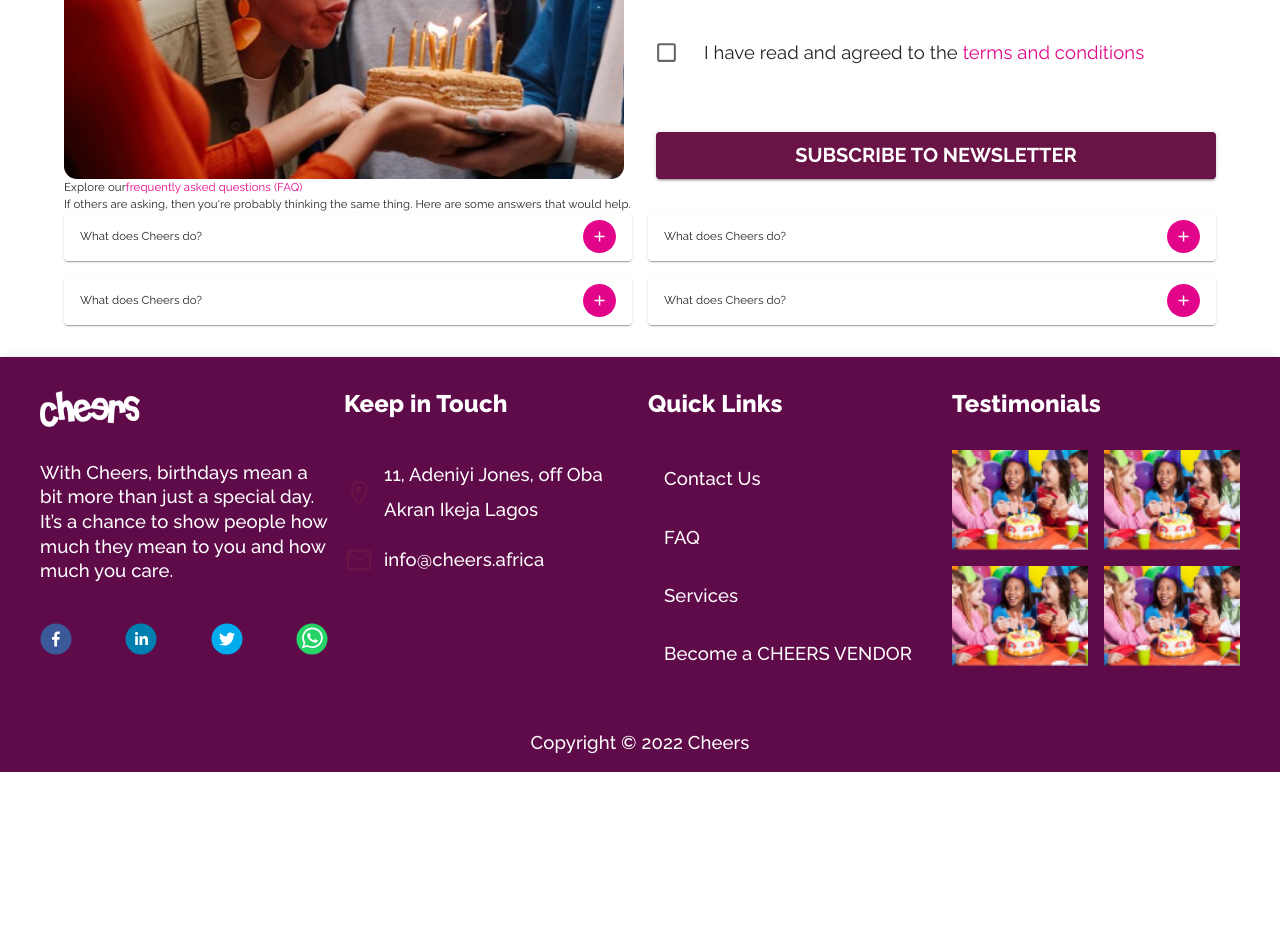
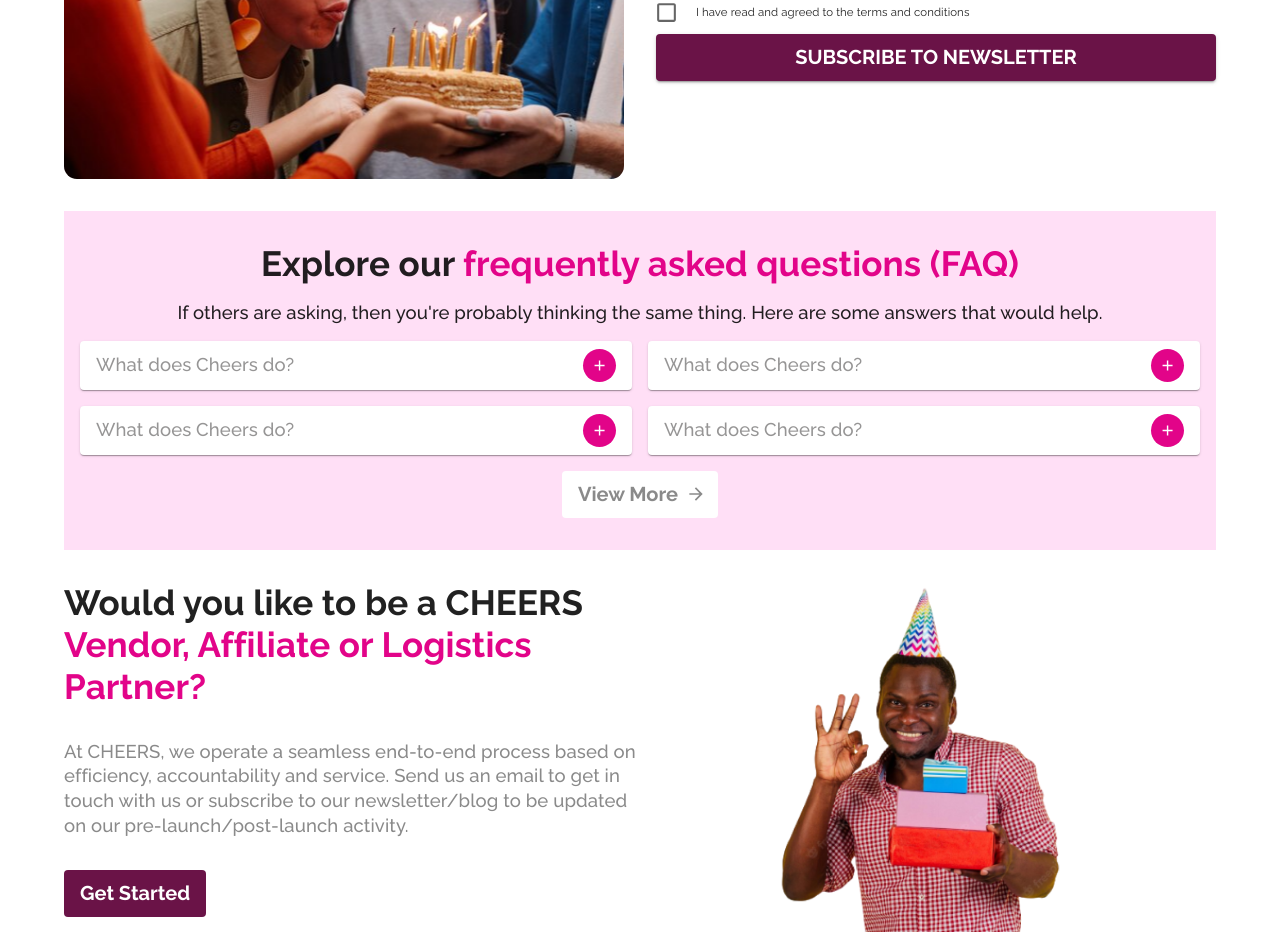
Before and after one commit to isiakaabd/cheers-website, a React (Vite) app: page / in a window 1280 px wide. Shown: the part 3320-4272 px from the top of the page. Before the commit the page ends 4092 px from the top, so only its background shows below. Built offline with nearby package versions, Linux system fonts and the light colour scheme.

Commit message:
added faq page

```diff
--- a/src/assets/index.jsx
+++ b/src/assets/index.jsx
@@ -10,6 +10,7 @@
 import home05 from "./images/home05.png";
 import home06 from "./images/home06.png";
 import home09 from "./images/home09.png";
+import home10 from "./images/home10.png";
 import appstore from "./images/appstore.png";
 import googleplay from "./images/googleplay.png";
 export {
@@ -21,6 +22,7 @@
   home05,
   home03,
   home09,
+  home10,
   home04,
   annoucement,
   googleplay,
--- a/src/pages/FAQ.jsx
+++ b/src/pages/FAQ.jsx
@@ -1,7 +1,84 @@
+import { Grid, Button, Typography } from "@mui/material";
 import React from "react";
+import Accordions from "./components/Accordions";
+import { Form, Formik } from "formik/dist";
+import FormikControl from "../validation/FormikControl";
+import { ArrowForward } from "@mui/icons-material";
 
 const FAQ = () => {
-  return <div>FAQ</div>;
+  const cc = Array(10)
+    .fill(undefined)
+    .map((item, idx) => {
+      return {
+        topic: "What does Cheers do?",
+        summary:
+          "Nulla facilisi. Phasellus sollicitudin nulla et quam mattis feugiat.    Aliquam eget maximus est, id dignissim quam.",
+      };
+    });
+  return (
+    <Grid item container px={2} py={8} gap={4}>
+      <Accordions arr={[...cc]} />
+
+      <Grid item container>
+        <Typography
+          gutterBottom
+          variant="h2"
+          sx={{ width: "100%", textAlign: "center" }}
+        >
+          Get in touch with us
+        </Typography>
+        <Typography
+          variant="h5"
+          gutterBottom
+          sx={{ width: { md: "80%" }, mx: "auto", textAlign: "center" }}
+        >
+          We hoped the FAQs would help. Since they didn't, please fill this
+          short form and we'd give you special attention as quickly as possible.
+        </Typography>
+        <Grid item sm={8} md={6} xs={12} sx={{ mx: "auto", mt: 3 }}>
+          <Grid item container>
+            <Formik initialValues={{ name: "", email: "", description: "" }}>
+              <Form>
+                <Grid item container gap={3}>
+                  <Grid item container>
+                    <FormikControl name="name" placeholder="Enter Full Name" />
+                  </Grid>
+
+                  <Grid item container>
+                    <FormikControl name="email" placeholder=" Email Address" />
+                  </Grid>
+                  <Grid item container>
+                    <FormikControl
+                      name="description"
+                      control={"textarea"}
+                      placeholder="Description"
+                    />
+                  </Grid>
+                  <Grid item container>
+                    <Button
+                      disableElevation
+                      endIcon={<ArrowForward />}
+                      variant="contained"
+                      sx={{
+                        color: "#fff",
+                        backgroundColor: "#E20489",
+                        fontWeight: 700,
+                        width: "100%",
+                        textTransform: "initial",
+                        fontSize: "clamp(1.4rem,8vw,2rem)",
+                      }}
+                    >
+                      Send Message
+                    </Button>
+                  </Grid>
+                </Grid>
+              </Form>
+            </Formik>
+          </Grid>
+        </Grid>
+      </Grid>
+    </Grid>
+  );
 };
 
 export default FAQ;
--- a/src/pages/LandingPage.jsx
+++ b/src/pages/LandingPage.jsx
@@ -10,7 +10,6 @@
 } from "@mui/material";
 import React from "react";
 import {
-  annoucement,
   appstore,
   cale,
   googleplay,
@@ -19,11 +18,11 @@
   home03,
   home04,
   home09,
+  home10,
 } from "../assets";
 import {
-  AnnouncementOutlined,
+  ArrowForward,
   CampaignOutlined,
-  ShoppingCart,
   ShoppingCartOutlined,
   WalletOutlined,
 } from "@mui/icons-material";
@@ -214,7 +213,7 @@
           container
           gap={4}
           py={4}
-          flexDirection={{ md: "row", xs: "column" }}
+          flexDirection={{ sm: "row", xs: "column" }}
         >
           <Grid item flex={{ sm: 2, md: 1 }} sx={{ alignSelf: "center" }}>
             <Grid item>
@@ -275,6 +274,7 @@
             borderRadius: "1.5rem",
             color: "#fff",
           }}
+          container
         >
           <Grid item container py={3}>
             <Typography variant="h2" textAlign={"center"} mb={3} width="100%">
@@ -322,7 +322,13 @@
           </Grid>
         </Grid>
 
-        <Grid item container mt={4} gap={4}>
+        <Grid
+          item
+          container
+          flexDirection={{ xs: "column", sm: "row" }}
+          mt={4}
+          gap={4}
+        >
           <Grid item flex={1}>
             <Avatar
               src={home09}
@@ -351,11 +357,11 @@
                 </Typography>{" "}
                 will make it happen.
               </Typography>
-              <Grid item sx={{ flex: 1 }}>
+              <Grid item sx={{ width: "100%" }}>
                 <Formik
                   initialValues={{ name: "", email: "", checkbox: false }}
                 >
-                  <Form style={{ height: "100%" }}>
+                  <Form style={{ height: "100%", width: "100%" }}>
                     <Grid item container sx={{ height: "100%" }}>
                       <Grid item container gap={2}>
                         <Grid item container>
@@ -373,15 +379,19 @@
                           flexWrap={"nowrap"}
                           alignItems={"center"}
                         >
-                          <Grid item>
-                            <FormikControl name="checkbox" control="checkbox" />
+                          <Grid item container>
+                            <FormikControl
+                              name="checkbox"
+                              control="checkbox"
+                              label=" I have read and agreed to the terms and conditions"
+                            />
                           </Grid>
-                          <Typography variant="h5" noWrap fontWeight={400}>
+                          {/* <Typography variant="h5" noWrap fontWeight={400}>
                             I have read and agreed to the{" "}
                             <Typography variant="span" color={"error"}>
-                              terms and conditions
+
                             </Typography>
-                          </Typography>
+                          </Typography> */}
                         </Grid>
                       </Grid>
                       <Grid item mt="auto" sx={{ width: "100%" }}>
@@ -406,15 +416,23 @@
         </Grid>
 
         {/*  */}
-        <Grid item container>
-          <Grid item>
-            <Typography>
-              Explore our
+        <Grid
+          item
+          container
+          flexDirection={"column"}
+          alignItems={"center"}
+          py={4}
+          px={2}
+          sx={{ bgcolor: "rgba(255, 185, 235, 0.45)", mt: 4 }}
+        >
+          <Grid item sx={{ width: "100%" }}>
+            <Typography variant="h2" textAlign={"center"}>
+              Explore our{" "}
               <Typography color={"error"} variant="span">
                 frequently asked questions (FAQ)
               </Typography>
             </Typography>
-            <Typography>
+            <Typography variant="h5" my={2} textAlign={"center"}>
               If others are asking, then you're probably thinking the same
               thing. Here are some answers that would help.
             </Typography>
@@ -444,6 +462,69 @@
                 },
               ]}
             />
+            <Grid item container justifyContent={"center"} mt={2}>
+              <Grid item>
+                <Button
+                  disableElevation
+                  endIcon={<ArrowForward />}
+                  variant="contained"
+                  sx={{
+                    background: "#fff",
+                    color: "#8A8A8A",
+                    fontWeight: 700,
+                    width: "100%",
+                    textTransform: "initial",
+                    fontSize: "clamp(1.4rem,8vw,2rem)",
+                  }}
+                >
+                  View More
+                </Button>
+              </Grid>
+            </Grid>
+          </Grid>
+        </Grid>
+        {/*  */}
+        <Grid item container mt={4} flexDirection={{ xs: "column", sm: "row" }}>
+          <Grid item flex={1}>
+            <Grid item container>
+              <Typography variant="h2">
+                Would you like to be a CHEERS{" "}
+                <Typography variant="span" color={"error"}>
+                  Vendor, Affiliate or Logistics Partner?
+                </Typography>
+              </Typography>
+              <Typography color={"#8A8A8A"} variant="h5" my={4}>
+                At CHEERS, we operate a seamless end-to-end process based on
+                efficiency, accountability and service. Send us an email to get
+                in touch with us or subscribe to our newsletter/blog to be
+                updated on our pre-launch/post-launch activity.
+              </Typography>
+              <Grid item>
+                <Button
+                  disableElevation
+                  variant="contained"
+                  sx={{
+                    fontWeight: 700,
+                    width: "100%",
+                    textTransform: "initial",
+                    fontSize: "clamp(1.4rem,8vw,2rem)",
+                  }}
+                >
+                  Get Started
+                </Button>
+              </Grid>
+            </Grid>
+          </Grid>
+          <Grid item flex={1} sx={{ maxHeight: "35rem" }}>
+            <Avatar
+              src={home10}
+              variant="square"
+              sx={{
+                width: "100%",
+                "& img": { objectFit: "contain" },
+                height: "100%",
+              }}
+            />
           </Grid>
         </Grid>
       </Grid>
--- a/src/pages/components/Accordions.jsx
+++ b/src/pages/components/Accordions.jsx
@@ -16,7 +16,10 @@
       item
       container
       gap={2}
-      sx={{ display: "grid", gridTemplateColumns: "1fr 1fr" }}
+      sx={{
+        display: "grid",
+        gridTemplateColumns: { xs: "1fr", md: "1fr 1fr" },
+      }}
     >
       {arr.map((item, idx) => (
         <Grid item>
@@ -52,7 +55,9 @@
         aria-controls="panel1a-content"
         id="panel1a-header"
       >
-        <Typography>{item.topic}</Typography>
+        <Typography variant="h5" color={"#969595"}>
+          {item.topic}
+        </Typography>
       </AccordionSummary>
       <AccordionDetails>
         <Typography>{item.summary} </Typography>
--- a/src/pages/components/Header.jsx
+++ b/src/pages/components/Header.jsx
@@ -54,9 +54,9 @@
       item
       container
       sx={{
-        minHeight: "100vh",
         position: "relative",
         minHeight: "100dvh",
+        minHeight: "100vh",
         background: `url(${bg}) center no-repeat`,
       }}
     >
--- a/src/validation/Checkboxs.jsx
+++ b/src/validation/Checkboxs.jsx
@@ -8,7 +8,7 @@
       control={
         <Checkbox
           size={size ? size : "large"}
-          sx={{ m: label ? 1 : 0 }}
+          sx={{ mr: label ? 1 : 0 }}
           name={name}
           {...rest}
         />
--- a/src/validation/Textarea.jsx
+++ b/src/validation/Textarea.jsx
@@ -3,8 +3,16 @@
 import { Grid, TextField } from "@mui/material";
 import { TextError } from "./TextError";
 
-const Text = ({ ...rest }) => (
-  <TextField id="outlined-multiline-static" {...rest} multiline />
+const Text = ({ name, placeholder, minRows, ...rest }) => (
+  <TextField
+    id="outlined-textarea"
+    label={placeholder}
+    placeholder={placeholder}
+    minRows={minRows ? minRows : 10}
+    name={name}
+    multiline
+    {...rest}
+  />
 );
 const TextArea = (props) => {
   const { name, ...rest } = props;
```
Also changed, not shown: src/assets/images/home10.png (added).
